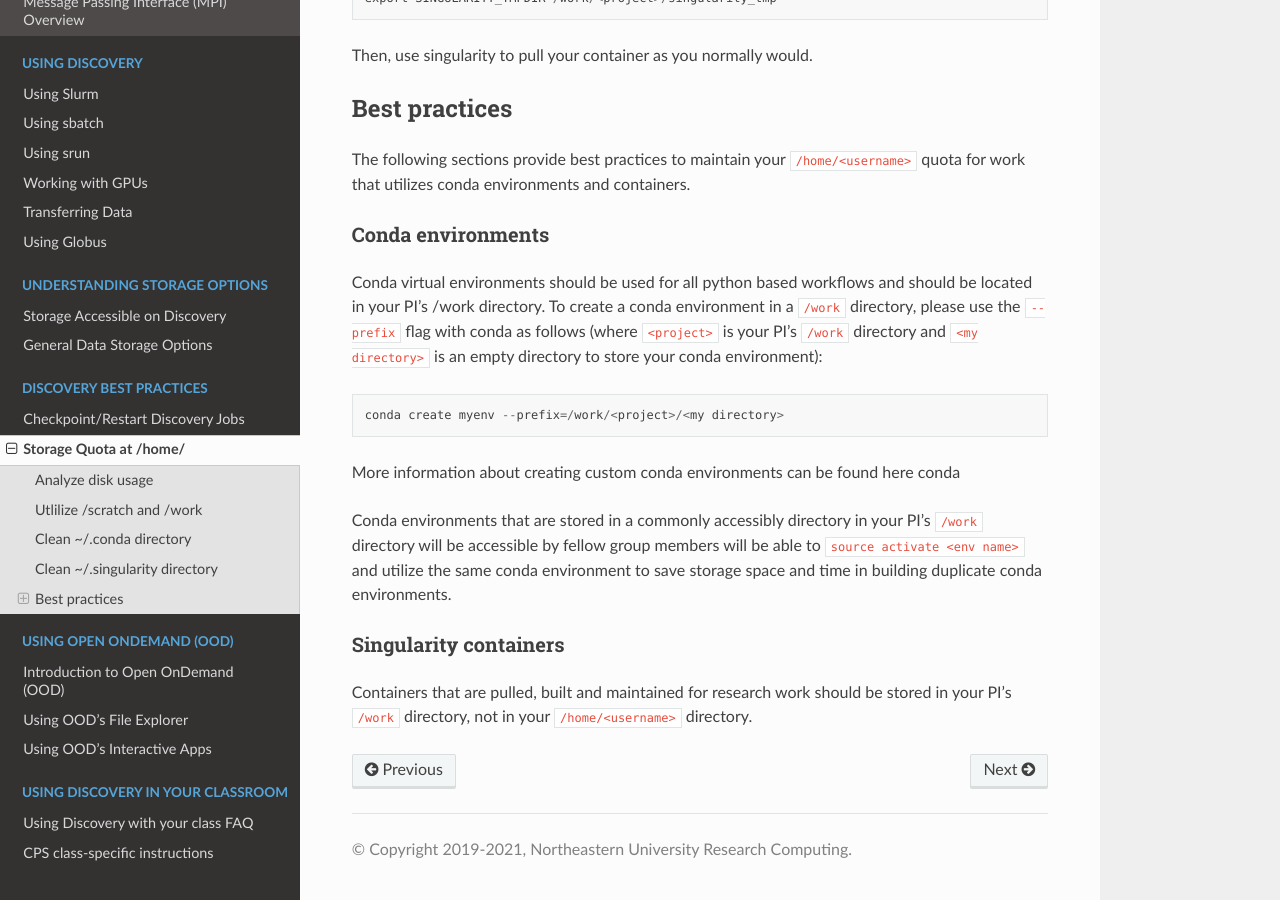
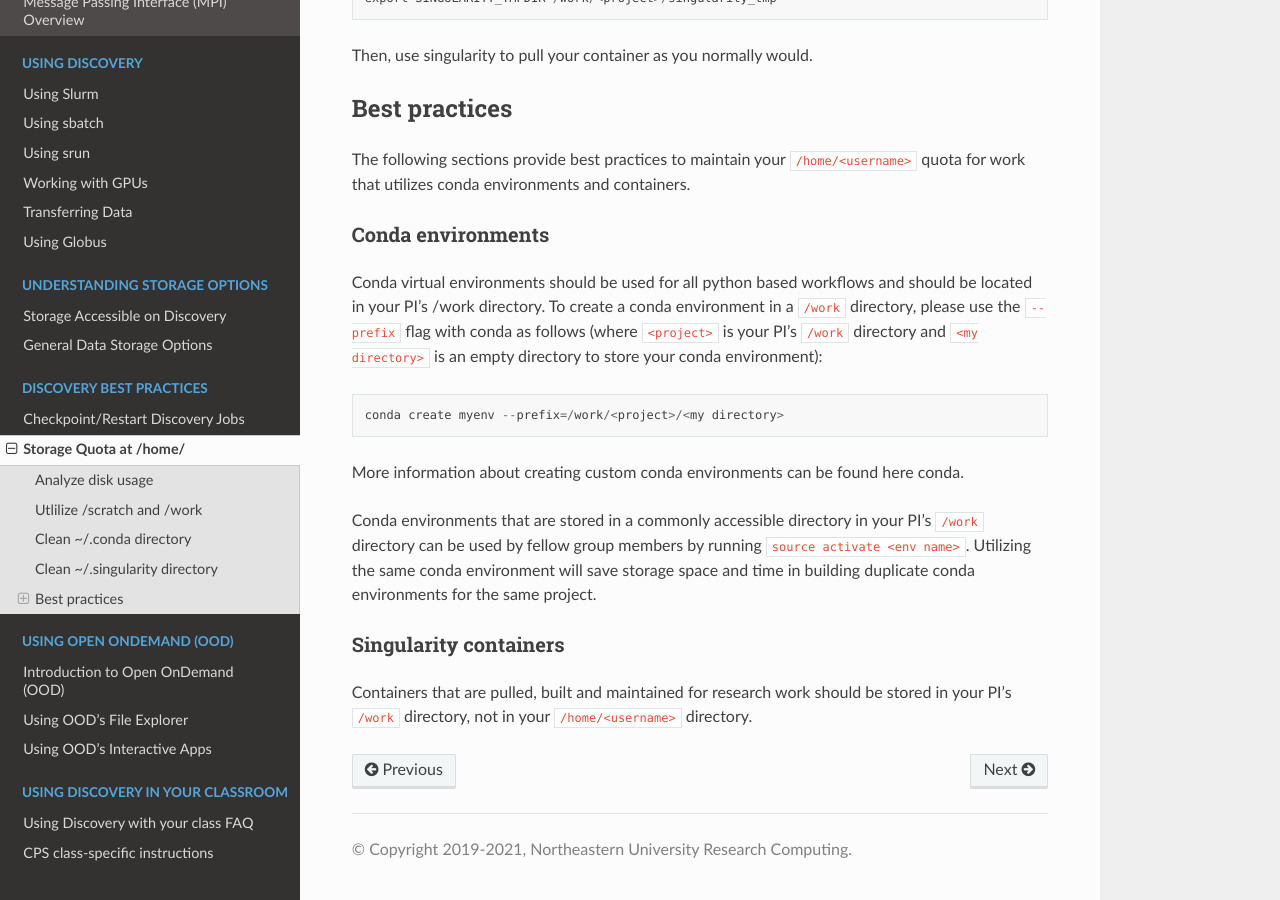
Before and after one commit to northeastern-rc/rc-public-documentation, a Sphinx documentation site: the page built from docs/source/best-practices/homequota.rst, in a window 1280 px wide and 900 px high, scrolled down 1822 px. Built offline with Sphinx 7.4.7 and the Read the Docs theme 2.0.0, drawn with Linux system fonts in a browser that asks for light colours; some of the changed text lies outside the part shown.

Commit message:
Correcting based on feedback

```diff
--- a/docs/source/best-practices/homequota.rst
+++ b/docs/source/best-practices/homequota.rst
@@ -9,7 +9,7 @@ From a compute node, ``srun --pty /bin/bash``, run the following command from yo
 
  du -shc .[^.]* *
 
-This command will output the size of each file, directory, and hidden directory in your ``/home/<username>`` space, with the total of your ``/home`` directory being the last line of the output. After determining the large files and directories, you can move them to the appropriate location, (g.g., ``/work`` for research) or you can back up and delete the files and directories if they are no longer required.
+This command will output the size of each file, directory, and hidden directory in your ``/home/<username>`` space, with the total of your ``/home`` directory being the last line of the output. After identifying the large files and directories, you can move them to the appropriate location, (g.g., ``/work`` for research) or you can back up and delete the files and directories if they are no longer required.
 
 Utlilize /scratch and /work
 =======================================================
@@ -60,9 +60,9 @@ Conda virtual environments should be used for all python based workflows and sho
 
  conda create myenv --prefix=/work/<project>/<my directory>
 
-More information about creating custom conda environments can be found here :ref:`conda`
+More information about creating custom conda environments can be found here :ref:`conda`.
 
-Conda environments that are stored in a commonly accessibly directory in your PI's ``/work`` directory will be accessible by fellow group members will be able to ``source activate <env name>`` and utilize the same conda environment to save storage space and time in building duplicate conda environments.
+Conda environments that are stored in a commonly accessible directory in your PI's ``/work`` directory can be used by fellow group members by running ``source activate <env name>``. Utilizing the same conda environment will save storage space and time in building duplicate conda environments for the same project.
 
 Singularity containers
 +++++++++++++++++++++++++++++++++++++++++++++++++++++++
```
